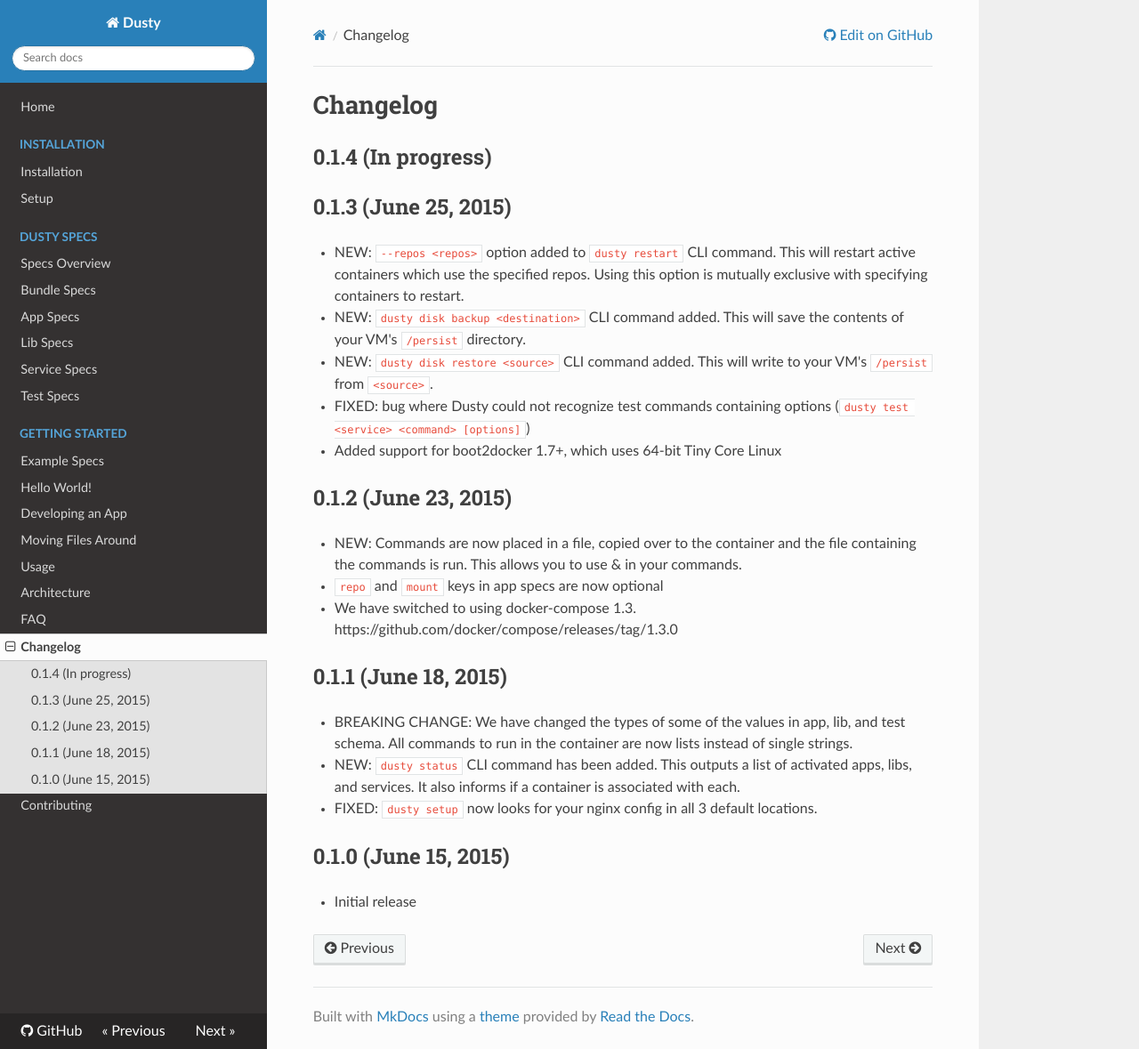
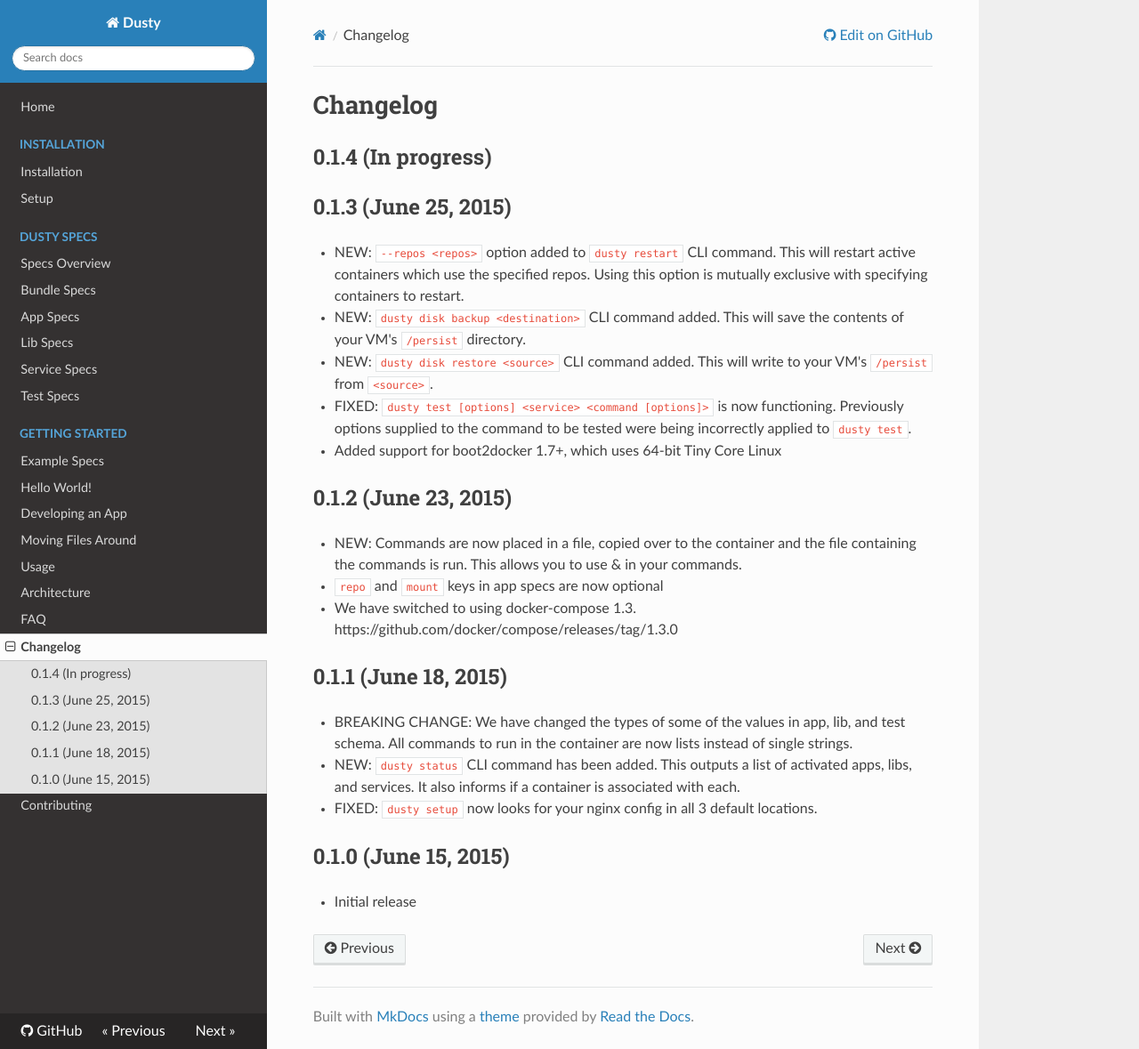
Before and after one commit to gamechanger/dusty, an MkDocs documentation site: the page built from docs/changelog.md, in a window 1280 px wide and 1179 px high. Shown: the whole window at 89% size. Built offline with MkDocs 1.6.1, drawn with Linux system fonts in a browser that asks for light colours; nearby versions of some CDN libraries; old or Windows-style settings are respelled for this version of MkDocs.

Commit message:
update fixed message

```diff
--- a/docs/changelog.md
+++ b/docs/changelog.md
@@ -8,7 +8,7 @@
   * NEW: `dusty disk backup <destination>` CLI command added.  This will save the contents of your VM's `/persist` directory.
   * NEW: `dusty disk restore <source>` CLI command added.  This will write to your VM's `/persist` from `<source>`.
 
-  * FIXED: bug where Dusty could not recognize test commands containing options (`dusty test <service> <command> [options]`)
+  * FIXED: `dusty test [options] <service> <command [options]>` is now functioning. Previously options supplied to the command to be tested were being incorrectly applied to `dusty test`.
 
   * Added support for boot2docker 1.7+, which uses 64-bit Tiny Core Linux
 
```
